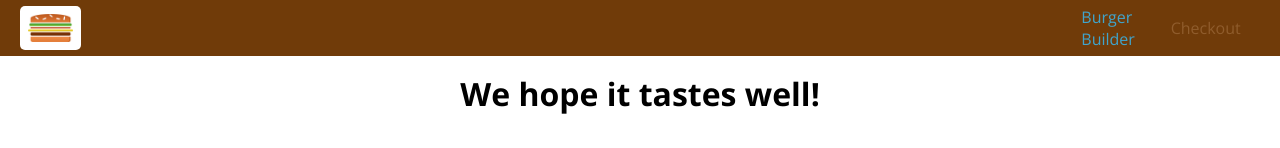
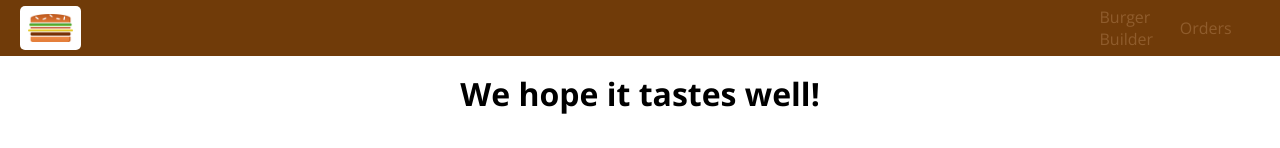
Before and after one commit to ArvindSinghRawat/Burger-Builder, a React (Create React App) app: page /checkout in a window 1280 px wide. Shown: the top 148 px of the page. Built offline with nearby package versions, Linux system fonts and the light colour scheme.

Commit message:
Added Orders in Navigation bar.

```diff
--- a/src/components/Navigation/NavigationItems/NavigationItem/NavigationItem.js
+++ b/src/components/Navigation/NavigationItems/NavigationItem/NavigationItem.js
@@ -1,13 +1,18 @@
 import React from "react";
+import { NavLink } from "react-router-dom";
 
 import styles from "./NavigationItem.module.css";
 
 const navigationItem = (props) => {
   return (
     <li className={styles.NavigationItem}>
-      <a className={props.active ? styles.active : null} href={props.link}>
+      <NavLink
+        exact={props.exact}
+        to={props.link}
+        activeClassName={styles.active}
+      >
         {props.children}
-      </a>
+      </NavLink>
     </li>
   );
 };
--- a/src/components/Navigation/NavigationItems/NavigationItems.js
+++ b/src/components/Navigation/NavigationItems/NavigationItems.js
@@ -5,10 +5,10 @@
 const navigationItems = (props) => {
   return (
     <ul className={styles.NavigationItems}>
-      <NavigationItem link="/" active>
+      <NavigationItem link="/" exact={true}>
         Burger Builder
       </NavigationItem>
-      <NavigationItem link="/">Checkout</NavigationItem>
+      <NavigationItem link="/orders">Orders</NavigationItem>
     </ul>
   );
 };
--- /dev/null
+++ b/src/components/Order/Order.js
@@ -0,0 +1,16 @@
+import React from "react";
+
+import styles from "./Order.module.css";
+
+const order = () => {
+  return (
+    <div className={styles.Order}>
+      <p>Ingredients :</p>
+      <p>
+        Price : <strong></strong>
+      </p>
+    </div>
+  );
+};
+
+export default order;
--- /dev/null
+++ b/src/components/Order/Order.module.css
@@ -0,0 +1,8 @@
+.Order{
+    width: 100%;
+    border: 1px solid #eee;
+    box-shadow: 0 2px 3px #ccc;
+    padding: 10px;
+    margin: 10px auto;
+    box-sizing: border-box;
+}
--- /dev/null
+++ b/src/containers/Orders/Orders.js
@@ -0,0 +1,13 @@
+import React, { Component } from "react";
+
+import Order from "../../components/Order/Order";
+
+export class Orders extends Component {
+  render() {
+    return <div>
+        <Order />
+    </div>;
+  }
+}
+
+export default Orders;
```
